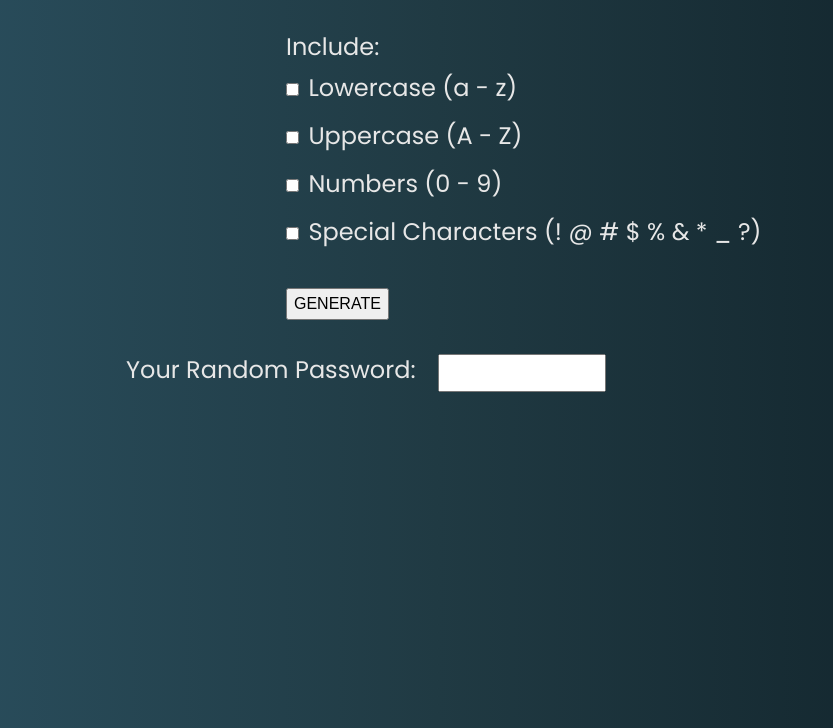
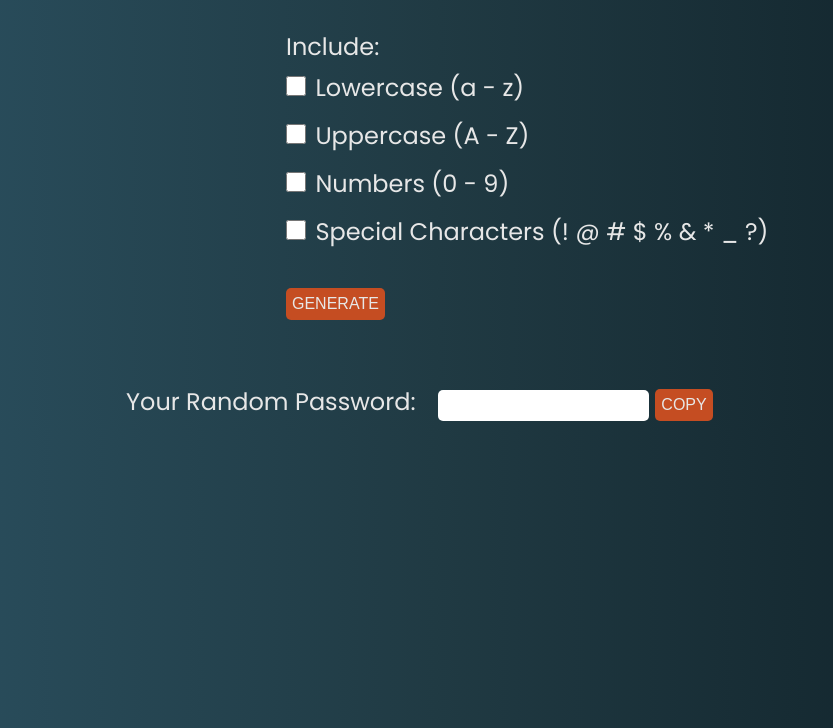
Before and after one commit to devnirajgautam/js-mini-projects, a plain HTML site: page Password-Generator/index.html in a window 1280 px wide. Shown: the part 72-800 px from the top of the page, without its empty margins (202-1035 px from the left). Drawn offline with Linux system fonts and the light colour scheme.

Commit message:
minor  css updates

```diff
--- a/Password-Generator/index.html
+++ b/Password-Generator/index.html
@@ -62,7 +62,15 @@
 
         <div class="outputContainer">
             <label for="password">Your Random Password:</label>
+
             <input type="text" name="password" id="password" readonly />
+
+            <input
+                type="button"
+                value="Copy"
+                id="copyPassword"
+                onclick="copyPassword()"
+            />
         </div>
     </body>
 </html>
--- a/Password-Generator/style.css
+++ b/Password-Generator/style.css
@@ -43,6 +43,14 @@ body {
     line-height: 3rem;
 }
 
+input[type="checkbox"] {
+    width: 20px;
+    height: 20px;
+    background: white;
+    border-radius: 5px;
+    border: 2px solid #555;
+}
+
 .checkbox:hover {
     cursor: pointer;
 }
@@ -58,23 +66,58 @@ body {
     height: 2rem;
     text-transform: uppercase;
     font-size: 1rem;
+    color: #e7e7e7;
+    background-color: #c54d22;
+    border: none;
+    border-radius: 5px;
+}
+
+#generate:hover {
+    cursor: pointer;
+    background-color: #af451f;
+}
+
+#generate:active {
+    background-color: #9e3e1c;
 }
 
 .outputContainer {
     margin-left: 20rem;
     font-size: 1.5rem;
-    margin-top: 2rem;
+    margin-top: 4rem;
 }
 
 #password {
     font-size: 1rem;
-    height: 2rem;
-    width: 10rem;
+    height: 1.85rem;
+    min-width: 10rem;
     font-weight: 500;
     text-align: center;
     margin-left: 1rem;
+    display: inline;
+    border-radius: 5px;
+    border: none;
 }
 
 #password:focus {
     outline: none;
 }
+
+#copyPassword {
+    height: 2rem;
+    text-transform: uppercase;
+    font-size: 1rem;
+    color: #e7e7e7;
+    background-color: #c54d22;
+    border: none;
+    border-radius: 5px;
+}
+
+#copyPassword:hover {
+    cursor: pointer;
+    background-color: #af451f;
+}
+
+#copyPassword:active {
+    background-color: #9e3e1c;
+}
```
